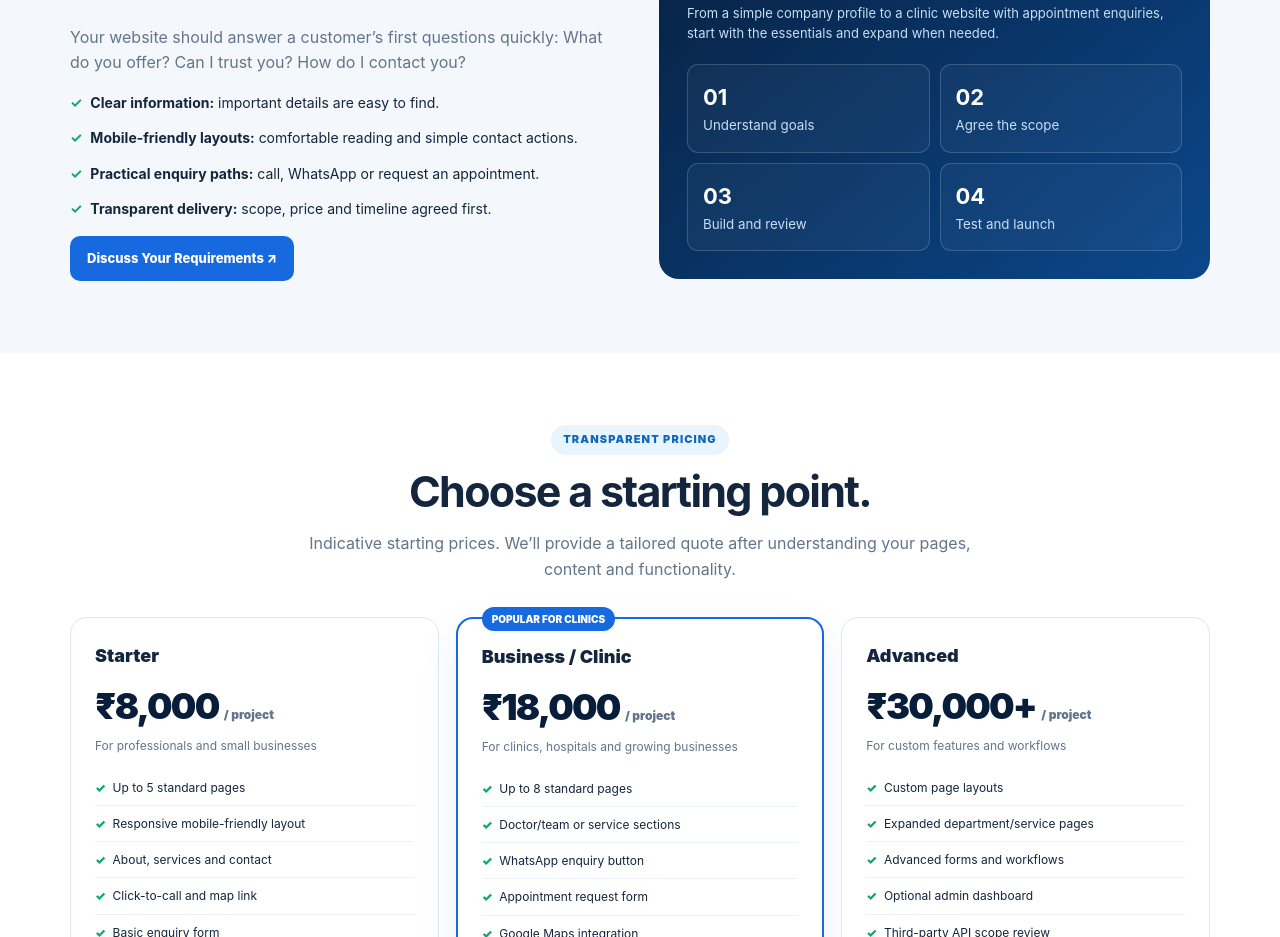
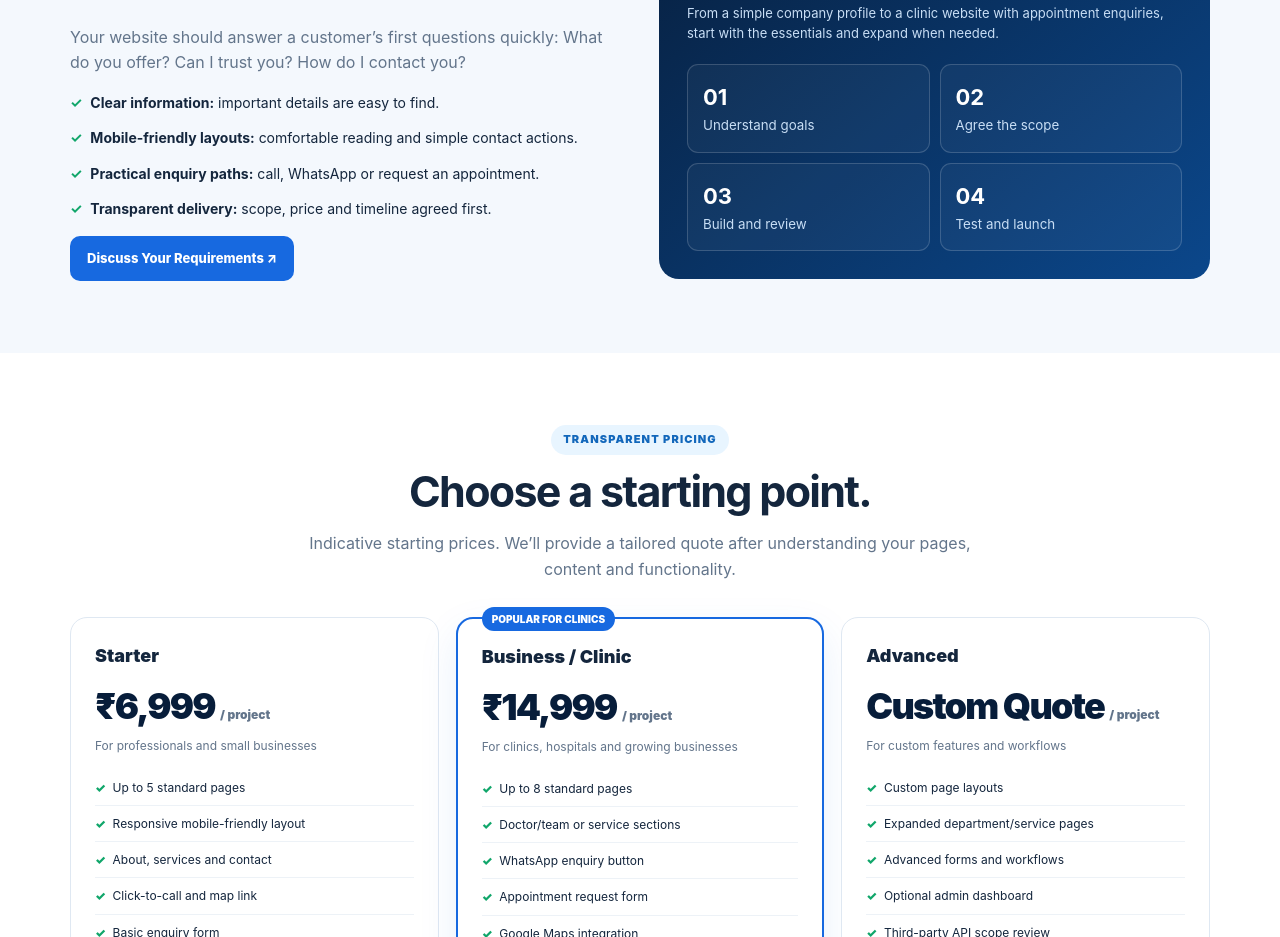
Before and after one commit to ervishnuj/Nithya-Website-creator, a plain HTML site: page index.html in a window 1280 px wide. Shown: the part 2004-2941 px from the top of the page. Drawn offline with Linux system fonts and the light colour scheme.

Commit message:
Revise website package prices and service details
Updated pricing for various website packages and adjusted service descriptions.

```diff
--- a/index.html
+++ b/index.html
@@ -13,7 +13,7 @@
 <section class="hero" id="home"><div class="wrap heroGrid"><div><span class="eyebrow">● Websites built around your goals</span><h1>Your next customer is searching. <em>Make a great first impression.</em></h1><p>Modern, mobile-friendly websites for hospitals, clinics and growing businesses—designed to explain what you do, build confidence and make it easy for customers to contact you.</p><div class="actions"><a class="btn" href="#contact">Get a Free Consultation ↗</a><a class="btn alt" href="#pricing">Explore Packages ↓</a></div><div class="ticks"><span>Mobile-first design</span><span>Clear project scope</span><span>Personal support</span></div></div><div class="browser"><div class="bar"><span></span><span></span><span></span> <label style="float:right">yourbusiness.in</label></div><div class="preview"><div class="previewnav"><span>✚ YOUR CLINIC</span><span>ABOUT　 SERVICES　 CONTACT</span></div><div class="banner"><small>CARE THAT PUTS YOU FIRST</small><h3>Trusted care. Easy access.</h3><p>Meet our team, explore services and send an appointment enquiry from any device.</p><b>Request an Appointment ↗</b></div><div class="tiles"><div class="tile"><strong>✚</strong>Our Services</div><div class="tile"><strong>◷</strong>Appointments</div><div class="tile"><strong>☏</strong>WhatsApp</div></div></div></div></div></section>
 <div class="trust"><div class="wrap"><div>▣ Responsive on every screen</div><div>☏ Easy WhatsApp enquiries</div><div>◷ Appointment request options</div><div>◇ Clear quote before work</div></div></div>
 <section class="section" id="services"><div class="wrap"><div class="head"><span class="eyebrow">What we do</span><h2>Everything your website needs to do its job.</h2><p>Useful features, clear information and an experience customers can comfortably use on their phones.</p></div><div class="grid3">
-<div class="card"><div class="ico">▣</div><h3>Business Websites</h3><p>Present your company, services, portfolio, location and contact details professionally.</p><span class="from">Starting at ₹8,000</span></div>
+<div class="card"><div class="ico">▣</div><h3>Business Websites</h3><p>Present your company, services, portfolio, location and contact details professionally.</p><span class="from">Starting at ₹6,999</span></div>
 <div class="card"><div class="ico">✚</div><h3>Hospital & Clinic Websites</h3><p>Show departments, doctor profiles, visiting hours, facilities and enquiry options clearly.</p><span class="from">Starting at ₹12,000</span></div>
 <div class="card"><div class="ico">☏</div><h3>WhatsApp Integration</h3><p>Let visitors start a WhatsApp chat with a prepared enquiry or appointment message.</p><span class="from">Starting at ₹1,500</span></div>
 <div class="card"><div class="ico">◷</div><h3>Appointment Request Forms</h3><p>Collect a visitor’s name, contact number, preferred date and reason for enquiry.</p><span class="from">₹3,000–₹6,000 add-on</span></div>
@@ -22,9 +22,9 @@
 </div></div></section>
 <section class="section soft" id="approach"><div class="wrap split"><div><span class="eyebrow">A better client experience</span><h2>Good design is more than good looks.</h2><p class="muted">Your website should answer a customer’s first questions quickly: What do you offer? Can I trust you? How do I contact you?</p><ul class="checks"><li><b>✓</b><strong>Clear information:</strong> important details are easy to find.</li><li><b>✓</b><strong>Mobile-friendly layouts:</strong> comfortable reading and simple contact actions.</li><li><b>✓</b><strong>Practical enquiry paths:</strong> call, WhatsApp or request an appointment.</li><li><b>✓</b><strong>Transparent delivery:</strong> scope, price and timeline agreed first.</li></ul><a class="btn" href="#contact">Discuss Your Requirements ↗</a></div><div class="darkcard"><span class="eyebrow" style="background:#ffffff12;color:#a5eaff">Built for real businesses</span><h3 style="font-size:25px;line-height:1.2">A professional online presence, shaped around your business.</h3><p>From a simple company profile to a clinic website with appointment enquiries, start with the essentials and expand when needed.</p><div class="stats"><div class="stat"><strong>01</strong><small>Understand goals</small></div><div class="stat"><strong>02</strong><small>Agree the scope</small></div><div class="stat"><strong>03</strong><small>Build and review</small></div><div class="stat"><strong>04</strong><small>Test and launch</small></div></div></div></div></section>
 <section class="section" id="pricing"><div class="wrap"><div class="head"><span class="eyebrow">Transparent pricing</span><h2>Choose a starting point.</h2><p>Indicative starting prices. We’ll provide a tailored quote after understanding your pages, content and functionality.</p></div><div class="pricing">
-<article class="pricecard"><div class="plan">Starter</div><div class="price">₹8,000 <small>/ project</small></div><div class="desc">For professionals and small businesses</div><ul class="features"><li>Up to 5 standard pages</li><li>Responsive mobile-friendly layout</li><li>About, services and contact</li><li>Click-to-call and map link</li><li>Basic enquiry form</li><li>Basic on-page SEO</li><li>One revision round</li></ul><a class="btn alt" href="#contact" data-plan="Starter website — ₹8,000">Ask about Starter</a></article>
-<article class="pricecard featured"><span class="popular">POPULAR FOR CLINICS</span><div class="plan">Business / Clinic</div><div class="price">₹18,000 <small>/ project</small></div><div class="desc">For clinics, hospitals and growing businesses</div><ul class="features"><li>Up to 8 standard pages</li><li>Doctor/team or service sections</li><li>WhatsApp enquiry button</li><li>Appointment request form</li><li>Google Maps integration</li><li>Basic SEO setup</li><li>Social media links</li><li>Two revision rounds</li></ul><a class="btn" href="#contact" data-plan="Business / Clinic website — ₹18,000">Ask about Clinic</a></article>
-<article class="pricecard"><div class="plan">Advanced</div><div class="price">₹30,000+ <small>/ project</small></div><div class="desc">For custom features and workflows</div><ul class="features"><li>Custom page layouts</li><li>Expanded department/service pages</li><li>Advanced forms and workflows</li><li>Optional admin dashboard</li><li>Third-party API scope review</li><li>Enhanced technical setup</li><li>Testing and launch support</li></ul><a class="btn alt" href="#contact" data-plan="Advanced website — ₹30,000+">Discuss Advanced</a></article>
+<article class="pricecard"><div class="plan">Starter</div><div class="price">₹6,999 <small>/ project</small></div><div class="desc">For professionals and small businesses</div><ul class="features"><li>Up to 5 standard pages</li><li>Responsive mobile-friendly layout</li><li>About, services and contact</li><li>Click-to-call and map link</li><li>Basic enquiry form</li><li>Basic on-page SEO</li><li>One revision round</li></ul><a class="btn alt" href="#contact" data-plan="Starter website — ₹8,000">Ask about Starter</a></article>
+<article class="pricecard featured"><span class="popular">POPULAR FOR CLINICS</span><div class="plan">Business / Clinic</div><div class="price">₹14,999 <small>/ project</small></div><div class="desc">For clinics, hospitals and growing businesses</div><ul class="features"><li>Up to 8 standard pages</li><li>Doctor/team or service sections</li><li>WhatsApp enquiry button</li><li>Appointment request form</li><li>Google Maps integration</li><li>Basic SEO setup</li><li>Social media links</li><li>Two revision rounds</li></ul><a class="btn" href="#contact" data-plan="Business / Clinic website — ₹18,000">Ask about Clinic</a></article>
+<article class="pricecard"><div class="plan">Advanced</div><div class="price">Custom Quote <small>/ project</small></div><div class="desc">For custom features and workflows</div><ul class="features"><li>Custom page layouts</li><li>Expanded department/service pages</li><li>Advanced forms and workflows</li><li>Optional admin dashboard</li><li>Third-party API scope review</li><li>Enhanced technical setup</li><li>Testing and launch support</li></ul><a class="btn alt" href="#contact" data-plan="Advanced website — ₹30,000+">Discuss Advanced</a></article>
 </div><p class="note">Domain, hosting, premium themes/plugins, paid APIs, WhatsApp Business Platform/provider fees, message charges, payment gateway fees, content writing, photography and applicable taxes are extra unless specifically included in the written quote. Automated WhatsApp notifications are different from a simple click-to-chat button. No search ranking or lead volume is guaranteed.</p></div></section>
 <section class="section soft"><div class="wrap"><div class="head"><span class="eyebrow">Simple process</span><h2>Know what happens next.</h2><p>No surprises: understand what is being built, what it costs and what you need to provide.</p></div><div class="steps"><div class="step"><span class="num">01</span><h3>Tell us your goals</h3><p>Share your business, audience, current website and must-have features.</p></div><div class="step"><span class="num">02</span><h3>Approve the quote</h3><p>Review scope, deliverables, timeline, payment milestones and exclusions.</p></div><div class="step"><span class="num">03</span><h3>Review the website</h3><p>We build the agreed pages and gather feedback within included revision rounds.</p></div><div class="step"><span class="num">04</span><h3>Test and launch</h3><p>Check forms, links and mobile layouts before deployment and handover.</p></div></div></div></section>
 <section class="section" id="faq"><div class="wrap"><div class="head"><span class="eyebrow">FAQs</span><h2>Before we get started.</h2></div><div class="faq"><details><summary>Is domain and hosting included?</summary><p>Not by default. Domain and hosting depend on the provider and plan. Recurring costs are listed separately unless included in the quote.</p></details><details><summary>Does a WhatsApp button automatically confirm appointments?</summary><p>No. A click-to-chat button opens WhatsApp with a prepared message. Automated confirmations, reminders or chatbot workflows need additional WhatsApp Business Platform/API setup and may have provider and message fees.</p></details><details><summary>Can you build a hospital or clinic website?</summary><p>Yes. Scope may include doctors, departments, facilities, visiting hours, maps, enquiry forms and appointment requests. Patient-data collection and integrations need appropriate privacy and security safeguards.</p></details><details><summary>How long does a website take?</summary><p>A starter site may take around 5–7 working days and a business/clinic site around 7–14 working days once content and requirements are ready. Custom projects need a separate estimate.</p></details><details><summary>Do you guarantee Google rankings or leads?</summary><p>No. SEO foundations and clear enquiry paths can help, but rankings and lead volume depend on many factors and cannot be guaranteed.</p></details></div></div></section>
```
